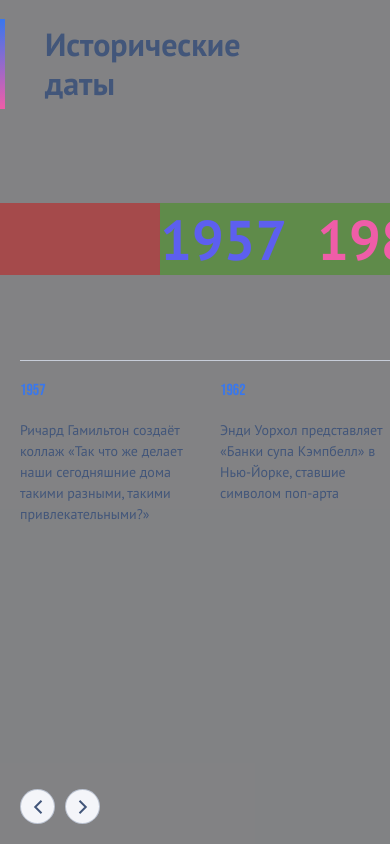
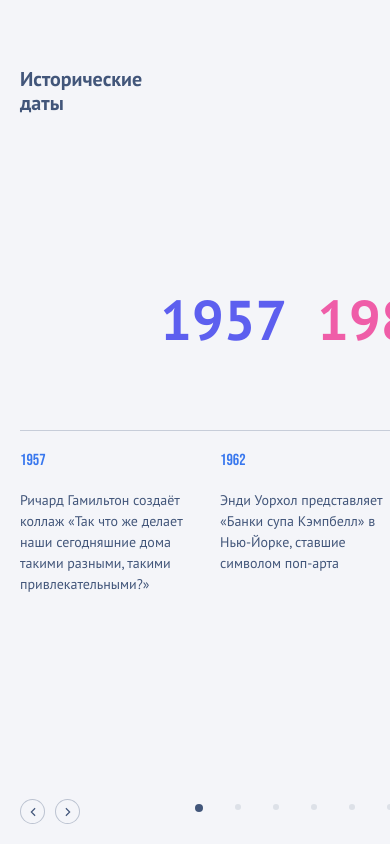
Before and after one commit to Jkerdley/dateswiper, a React app: page / in a window 390 px wide. Built offline with nearby package versions, Linux system fonts and the light colour scheme.

Commit message:
fix: fixes mobile layout and refactors components

```diff
--- a/src/components/HistoricalDates/CircleTimeline.tsx
+++ b/src/components/HistoricalDates/CircleTimeline.tsx
@@ -2,21 +2,21 @@ import { useState, useEffect, useRef } from 'react';
 import { TimePeriod } from '../../data/historicalData';
 import gsap from 'gsap';
 import * as styles from './CircleTimeline.module.scss';
-import { calculatePointPositions } from '../../utils/angleUtils';
+import { PointPosition } from '../../utils/angleUtils';
 import { TimelinePoint } from './TimelinePoint';
 
 interface CircleTimelineProps {
 	periods: TimePeriod[];
+	points: PointPosition[];
 	activeIndex: number;
 	onSelect: (index: number) => void;
 }
 
 export const CircleTimeline = (props: CircleTimelineProps) => {
-	const { periods, activeIndex, onSelect } = props;
+	const { periods, points, activeIndex, onSelect } = props;
 	const circleRef = useRef<HTMLDivElement>(null);
 	const [rotation, setRotation] = useState<string | number>(0);
-	const CIRCLE_RADIUS = 265;
-	const points = calculatePointPositions(periods.length, CIRCLE_RADIUS);
+	// const points = calculatePointPositions(periods.length, CIRCLE_RADIUS);
 
 	useEffect(() => {
 		if (circleRef.current) {
--- a/src/components/HistoricalDates/Controls.module.scss
+++ b/src/components/HistoricalDates/Controls.module.scss
@@ -35,7 +35,7 @@
 		width: 10px;
 		height: 14px;
 		transition: opacity 0.2s ease;
-		@media (max-width: $breakpoint-mobile-s) {
+		@media (max-width: $breakpoint-mobile) {
 			width: 6px;
 			height: 10px;
 		}
@@ -53,7 +53,7 @@
 			width: 10px;
 			height: 14px;
 			opacity: 0.2;
-			@media (max-width: $breakpoint-mobile-s) {
+			@media (max-width: $breakpoint-mobile) {
 				width: 6px;
 				height: 10px;
 			}
@@ -67,7 +67,7 @@
 		width: 35px;
 		height: 35px;
 	}
-	@media (max-width: $breakpoint-mobile-s) {
+	@media (max-width: $breakpoint-mobile) {
 		width: 25px;
 		height: 25px;
 	}
--- a/src/components/HistoricalDates/HistoricalDates.module.scss
+++ b/src/components/HistoricalDates/HistoricalDates.module.scss
@@ -14,6 +14,7 @@
 	justify-content: center;
 	align-items: center;
 	@media (max-width: $breakpoint-mobile) {
+		width: 768px;
 		height: 100dvh;
 		padding: 0;
 	}
@@ -42,9 +43,7 @@
 			'slider'
 			'controls';
 		gap: 15px;
-		grid-template-rows: 1fr auto 2fr 0.5fr;
-		background-color: rgba(0, 0, 0, 0.472);
-		// justify-items: stretch;
+		grid-template-rows: 0.5fr 1fr 1fr 0.5fr;
 		align-items: stretch;
 	}
 }
@@ -55,15 +54,15 @@
 	position: relative;
 	align-content: center;
 	width: 100%;
-	background-color: rgba(205 12 12 / 0.47);
 	@media (max-width: $breakpoint-mobile) {
 		width: 100;
-		margin-bottom: 70px;
+		margin-bottom: 60px;
+		align-content: center;
+		justify-content: center;
 	}
 }
 
 .yearsContainer {
-	background-color: rgba(16 213 72 / 0.47);
 	display: flex;
 	position: absolute;
 	top: 50%;
@@ -75,6 +74,20 @@
 	flex-wrap: nowrap;
 	@media (max-width: $breakpoint-mobile) {
 		gap: 30px;
-		position: relative;
+		position: unset;
+		transform: none;
+		align-items: flex-end;
 	}
 }
+
+.dotsNavigationContainer {
+	display: none;
+
+	@media (max-width: $breakpoint-mobile) {
+		grid-area: controls;
+		display: flex;
+		align-self: flex-end;
+		gap: 1rem;
+		margin-bottom: 2rem;
+	}
+}
--- a/src/components/HistoricalDates/HistoricalDates.tsx
+++ b/src/components/HistoricalDates/HistoricalDates.tsx
@@ -57,6 +57,8 @@ import { CircleTimeline } from './CircleTimeline';
 import { EventsSlider } from './EventsSlider';
 import { Controls } from './Controls';
 import { TimelinePoint } from './TimelinePoint';
+import { calculatePointPositions } from '../../utils/angleUtils';
+import { CIRCLE_RADIUS } from '../../constants/constants';
 
 interface HistoricalDatesProps {
 	data: TimePeriod[];
@@ -75,6 +77,8 @@ export const HistoricalDates = ({ data }: HistoricalDatesProps) => {
 		setActivePeriod((prev) => (prev - 1 + data.length) % data.length);
 	};
 
+	const points = calculatePointPositions(data.length, CIRCLE_RADIUS);
+
 	return (
 		<main className={styles.historicalDates}>
 			<Crosshair />
@@ -82,7 +86,12 @@ export const HistoricalDates = ({ data }: HistoricalDatesProps) => {
 				<Title />
 
 				<section className={styles.datesAndCircleContainer}>
-					<CircleTimeline periods={data} activeIndex={activePeriod} onSelect={setActivePeriod} />
+					<CircleTimeline
+						points={points}
+						periods={data}
+						activeIndex={activePeriod}
+						onSelect={setActivePeriod}
+					/>
 
 					<div className={styles.yearsContainer}>
 						<YearCounter value={currentPeriod.startYear} color="#5D5FEF" />
@@ -90,7 +99,18 @@ export const HistoricalDates = ({ data }: HistoricalDatesProps) => {
 					</div>
 				</section>
 				<Controls onNext={handleNext} onPrev={handlePrev} />
-				{/* <TimelinePoint /> */}
+				<div className={styles.dotsNavigationContainer}>
+					{points.map((point, index) => (
+						<TimelinePoint
+							key={data[index].id}
+							isMobile={true}
+							index={index}
+							title={data[index].title}
+							isActive={index === activePeriod}
+							onClick={() => setActivePeriod(index)}
+						/>
+					))}
+				</div>
 				<EventsSlider events={currentPeriod.events} />
 			</div>
 		</main>
--- a/src/components/HistoricalDates/TimelinePoint.module.scss
+++ b/src/components/HistoricalDates/TimelinePoint.module.scss
@@ -33,6 +33,12 @@
 		background: $light-bg;
 		border: 1px solid $primary-color-half-opacity;
 		z-index: 30;
+		@media (max-width: $breakpoint-mobile) {
+			width: 6px;
+			height: 6px;
+			border: transparent;
+			background: $primary-color;
+		}
 	}
 	&:hover {
 		width: 56px;
@@ -40,6 +46,12 @@
 		background: $light-bg;
 		border: 1px solid $primary-color-half-opacity;
 		z-index: 30;
+		@media (max-width: $breakpoint-mobile) {
+			width: 6px;
+			height: 6px;
+			border: transparent;
+			background: $primary-color;
+		}
 
 		.tooltipIndex {
 			display: flex;
@@ -48,6 +60,9 @@
 			font-family: $font-main;
 			font-weight: 500;
 			font-size: 20px;
+			@media (max-width: $breakpoint-mobile) {
+				display: none;
+			}
 		}
 	}
 }
@@ -61,6 +76,9 @@
 		font-size: 20px;
 		align-items: center;
 		justify-content: center;
+	}
+	@media (max-width: $breakpoint-mobile) {
+		display: none;
 	}
 }
 
@@ -81,6 +99,9 @@
 		opacity: 1;
 		pointer-events: none;
 	}
+	@media (max-width: $breakpoint-mobile) {
+		display: none;
+	}
 }
 
 .tooltipTitle {
@@ -93,3 +114,32 @@
 		display: flex;
 	}
 }
+
+.mobilePoint {
+	display: flex;
+	width: 6px;
+	height: 6px;
+	align-items: center;
+	justify-content: center;
+	margin-right: 1rem;
+	background: $primary-color-opacity;
+	border-radius: 50%;
+	cursor: pointer;
+	user-select: none;
+	-webkit-user-select: none;
+	-webkit-tap-highlight-color: transparent;
+	transform-origin: center;
+	will-change: width, height;
+	transition: width 0.3s cubic-bezier(0.175, 0.885, 0.32, 1.275),
+		height 0.3s cubic-bezier(0.175, 0.885, 0.32, 1.275), background 0.3s ease, border 0.3s ease 0.2s;
+	z-index: 20;
+	* {
+		user-select: none;
+		-webkit-user-select: none;
+	}
+	&.active {
+		width: 8px;
+		height: 8px;
+		background: $primary-color;
+	}
+}
--- a/src/components/HistoricalDates/TimelinePoint.tsx
+++ b/src/components/HistoricalDates/TimelinePoint.tsx
@@ -1,29 +1,38 @@
 import * as styles from './TimelinePoint.module.scss';
 import { PointPosition } from 'utils/angleUtils';
 interface TimelinePointProps {
-	position: PointPosition;
+	position?: PointPosition;
 	index: number;
-	title: string;
-	isActive: boolean;
+	title?: string;
+	isActive?: boolean;
 	onClick: () => void;
-	rotation: string | number;
+	rotation?: string | number;
+	isMobile?: boolean;
 }
 
 export const TimelinePoint = (props: TimelinePointProps) => {
-	const { position, index, title, isActive, onClick, rotation } = props;
+	const { isMobile, position, index, title, isActive, onClick, rotation } = props;
+
+	if (isMobile) {
+		return (
+			<div className={`${styles.mobilePoint} ${isActive ? styles.active : ''}`} onClick={onClick}>
+				<span className={styles.tooltipIndex}>{index + 1}</span>
+			</div>
+		);
+	}
 
 	return (
 		<div
 			className={`${styles.point} ${isActive ? styles.active : ''}`}
 			style={{
-				transform: `translate(${position.x}px, ${position.y}px) translate(-50%, -50%)`,
+				transform: ` translate(${position?.x}px, ${position?.y}px) translate(-50%, -50%)`,
 			}}
 			onClick={onClick}
 		>
 			<span
 				className={`${styles.tooltipIndex} ${isActive ? styles.active : ''}`}
 				style={{
-					transform: `rotate(${-rotation}deg)`,
+					transform: `rotate(${-rotation!}deg)`,
 				}}
 			>
 				{index + 1}
@@ -31,7 +40,7 @@ export const TimelinePoint = (props: TimelinePointProps) => {
 			<div
 				className={`${styles.tooltip} ${isActive ? styles.active : ''}`}
 				style={{
-					transform: `rotate(${-rotation}deg)`,
+					transform: `rotate(${-rotation!}deg)`,
 				}}
 			>
 				<span className={`${styles.tooltipTitle} ${isActive ? styles.active : ''}`}>{title}</span>
--- a/src/components/HistoricalDates/Title.module.scss
+++ b/src/components/HistoricalDates/Title.module.scss
@@ -13,7 +13,7 @@
 		top: 50px;
 	}
 	@media (max-width: $breakpoint-mobile) {
-		top: 10%;
+		top: 50%;
 	}
 }
 
@@ -29,7 +29,7 @@
 	@media (max-width: $breakpoint-tablet) {
 		margin-right: 40px;
 	}
-	@media (max-width: $breakpoint-mobile-s) {
+	@media (max-width: $breakpoint-mobile) {
 		display: none;
 	}
 }
@@ -46,9 +46,6 @@
 		text-align: left;
 	}
 	@media (max-width: $breakpoint-mobile) {
-		font-size: 32px;
-	}
-	@media (max-width: $breakpoint-mobile-s) {
 		font-size: 20px;
 		text-align: left;
 		margin-left: 20px;
--- /dev/null
+++ b/src/constants/constants.ts
@@ -0,0 +1 @@
+export const CIRCLE_RADIUS = 265;
--- a/src/styles/variables.scss
+++ b/src/styles/variables.scss
@@ -10,7 +10,7 @@ $black: #000000;
 $font-main: 'PT Sans', sans-serif;
 $font-title: 'Bebas Neue', sans-serif;
 
-$breakpoint-mobile-s: 320px;
+$breakpoint-mobile-s: 321px;
 $breakpoint-mobile: 768px;
 $breakpoint-tablet: 1024px;
 $breakpoint-laptop: 1280px;
```
